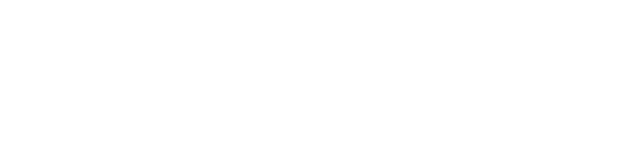
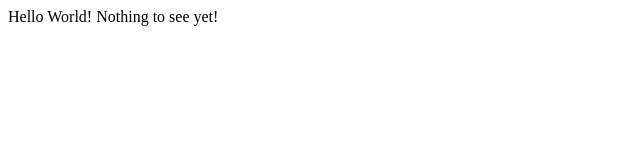
Before and after one commit to countadamar/adampritchett, a plain HTML site: page index.html in a window 1280 px wide. Shown: the whole page, without its empty margins (0-640 px from the left). Drawn offline with Linux system fonts and the light colour scheme; a web font is replaced by a local one.

Commit message:
Update index.html

```diff
--- a/index.html
+++ b/index.html
@@ -83,5 +83,7 @@
 <link rel='stylesheet' id='google-fonts-1-css'  href='https://fonts.googleapis.com/css?family=Roboto%3A100%2C100italic%2C200%2C200italic%2C300%2C300italic%2C400%2C400italic%2C500%2C500italic%2C600%2C600italic%2C700%2C700italic%2C800%2C800italic%2C900%2C900italic%7CRoboto+Slab%3A100%2C100italic%2C200%2C200italic%2C300%2C300italic%2C400%2C400italic%2C500%2C500italic%2C600%2C600italic%2C700%2C700italic%2C800%2C800italic%2C900%2C900italic&#038;display=auto&#038;ver=5.9.5' type='text/css' media='all' />
 <body>
 <script type='text/javascript' id='springy-custom-js-extra'></script>
+	Hello World!
+	Nothing to see yet!
 </body>
 </html>
```
